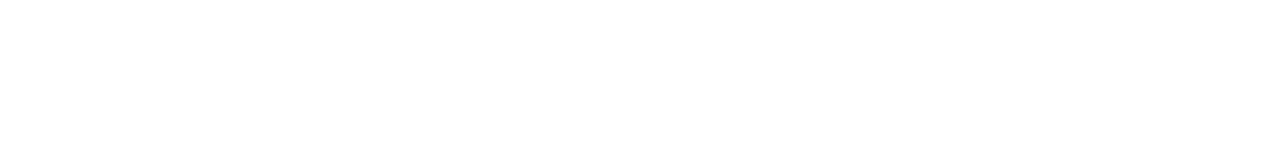
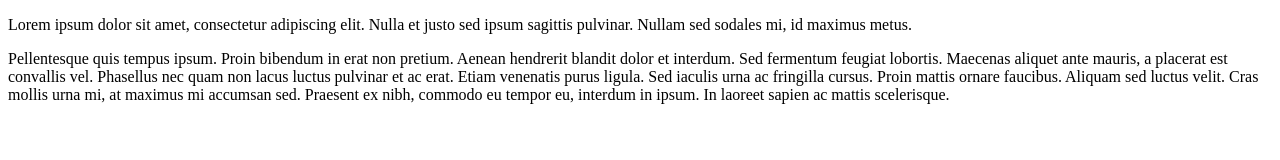
Before and after one commit to lordsithskull/Curso-Definitivo-HTMLyCSS, a plain HTML site: page CSS/claseMedidas/index.html in a window 1280 px wide. Drawn offline with Linux system fonts and the light colour scheme.

Commit message:
se comenta texto de color, se crea clase text-container

```diff
--- a/CSS/claseMedidas/index.html
+++ b/CSS/claseMedidas/index.html
@@ -8,6 +8,20 @@
     <link rel="stylesheet" href="./styles.css">
 </head>
 <body>
-
+    <main class="text-container">
+        <p>Lorem ipsum dolor sit amet,
+            consectetur adipiscing elit.
+            Nulla et justo sed ipsum sagittis pulvinar.
+            Nullam sed sodales mi, id maximus metus.
+        </p>
+            <div>
+                <p>
+                    Pellentesque quis tempus ipsum.
+                    Proin bibendum in erat non pretium. Aenean hendrerit blandit dolor et interdum. Sed fermentum feugiat lobortis.
+                    Maecenas aliquet ante mauris, a placerat est convallis vel. Phasellus nec quam non lacus luctus pulvinar et ac erat. Etiam venenatis purus ligula. Sed iaculis urna ac fringilla cursus. Proin mattis ornare faucibus. Aliquam sed luctus velit. Cras mollis urna mi,
+                    at maximus mi accumsan sed. Praesent ex nibh, commodo eu tempor eu, interdum in ipsum. In laoreet sapien ac mattis scelerisque.
+                </p>
+            </div>
+    </main>
 </body>
 </html>
--- a/CSS/claseMedidas/styles.css
+++ b/CSS/claseMedidas/styles.css
@@ -0,0 +1,8 @@
+/* main {
+    background-color: red;
+    width:600px;
+    height: 500px
+} */
+.text-container {
+    font-size: 16px;
+}
```
